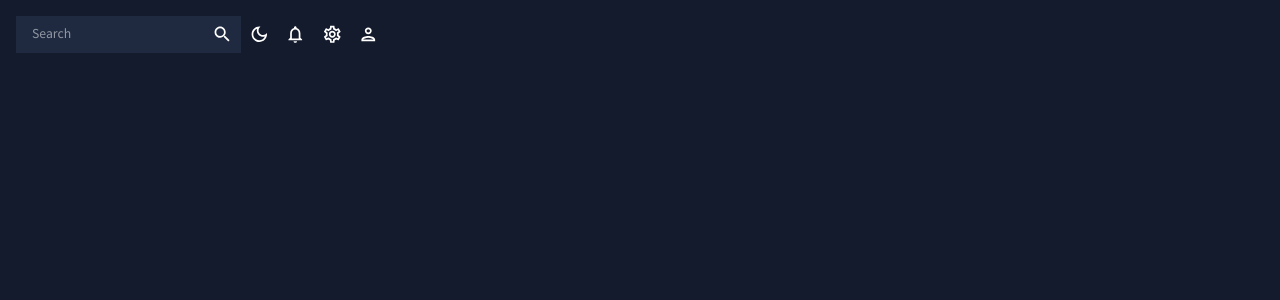
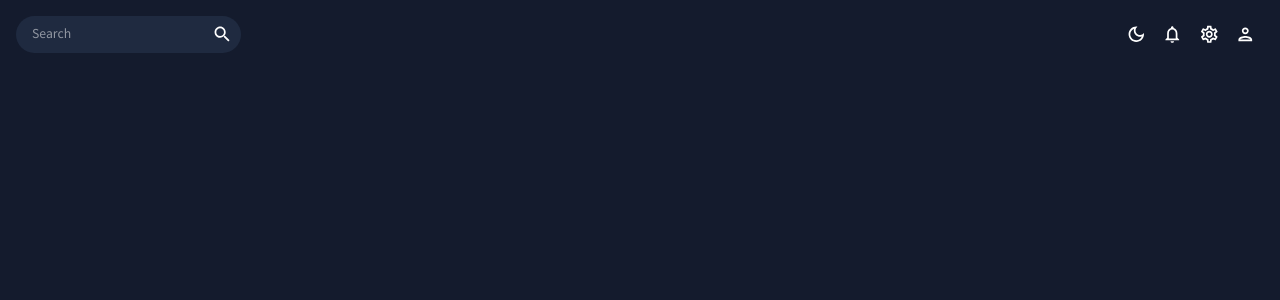
Before and after one commit to Kevinle2312/E-Sante, a React (Vite) app: page / in a window 1280 px wide. Shown: the top 300 px of the page. Built offline with nearby package versions, Linux system fonts and the light colour scheme.

Commit message:
E-santé projet

```diff
--- a/src/App.js
+++ b/src/App.js
@@ -9,12 +9,12 @@ function App() {
     <ColorModeContext.Provider value={colorMode}>
       <ThemeProvider theme={theme}>
         <CssBaseline />
-        <div className="app">
+
           <main className="content">
             <Topbar/>
 
           </main>
-        </div>
+
       </ThemeProvider>
     </ColorModeContext.Provider>
   );
--- a/src/index.css
+++ b/src/index.css
@@ -7,6 +7,8 @@ content {
   height: 100%;
   width: 100%;
   font-family: 'Source Sans Pro',sans-serif ;
+  margin: 0;
+  padding: 0;
 }
 
 .app{
--- a/src/scenes/global/Topbar.jsx
+++ b/src/scenes/global/Topbar.jsx
@@ -1,6 +1,6 @@
-import {Box, IconButton, useTheme} from "@mui/material";
-import React, {useContext} from "react";
-import {ColorModeContext, token} from "../../theme";
+import { Box, IconButton, useTheme } from "@mui/material";
+import React, { useContext } from "react";
+import { ColorModeContext, token } from "../../theme";
 import InputBase from "@mui/material/InputBase";
 import LightModeOutlinedIcon from "@mui/icons-material/LightModeOutlined";
 import DarkModeOutlinedIcon from "@mui/icons-material/DarkModeOutlined";
@@ -14,13 +14,13 @@ const Topbar = () => {
   const colors = token(theme.palette.mode);
   const colorMode = useContext(ColorModeContext);
 
-  return(
-    <Box display="flex" justifyContext="space-between" p={2}>
+  return (
+    <Box display="flex" justifyContent="space-between" p={2}>
       {/* SEARCH BAR*/}
       <Box
         display="flex"
         backgroundColor={colors.primary[400]}
-        boderRadius="3px"
+        borderRadius="25px"
       >
         <InputBase sx={{ ml: 2, flex: 1 }} placeholder="Search" />
         <IconButton type="button" sx={{ p: 1 }}>
@@ -29,7 +29,7 @@ const Topbar = () => {
       </Box>
 
       {/*ICONS*/}
-      <Box display="flex">
+      <Box display="flex" justifyContent="flex-end">
         <IconButton onClick={colorMode.toggleColorMode}>
           {theme.palette.mode === "dark" ? (
             <DarkModeOutlinedIcon />
@@ -47,7 +47,7 @@ const Topbar = () => {
           <PersonOutlinedIcon />
         </IconButton>
       </Box>
-  </Box>
+    </Box>
   );
 };
 
```
